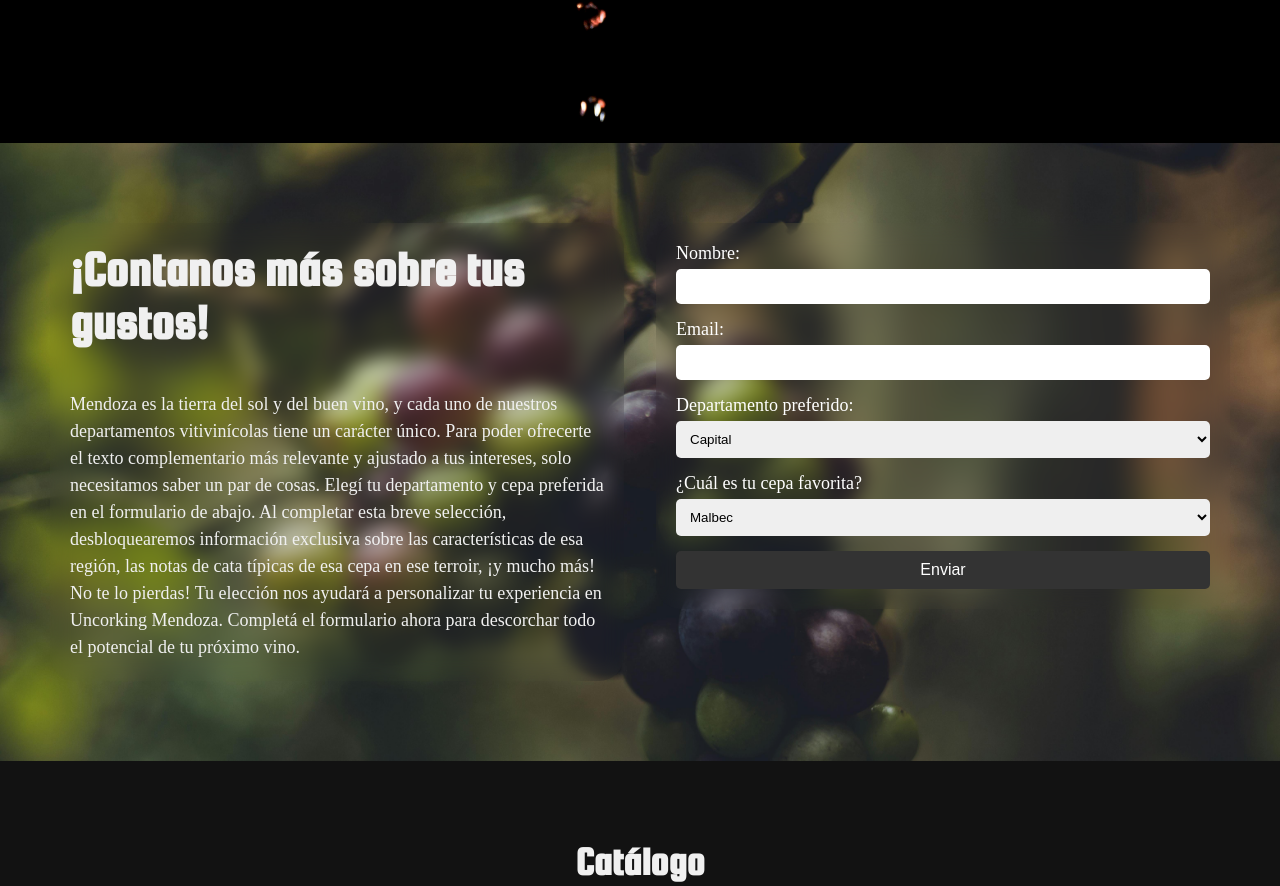
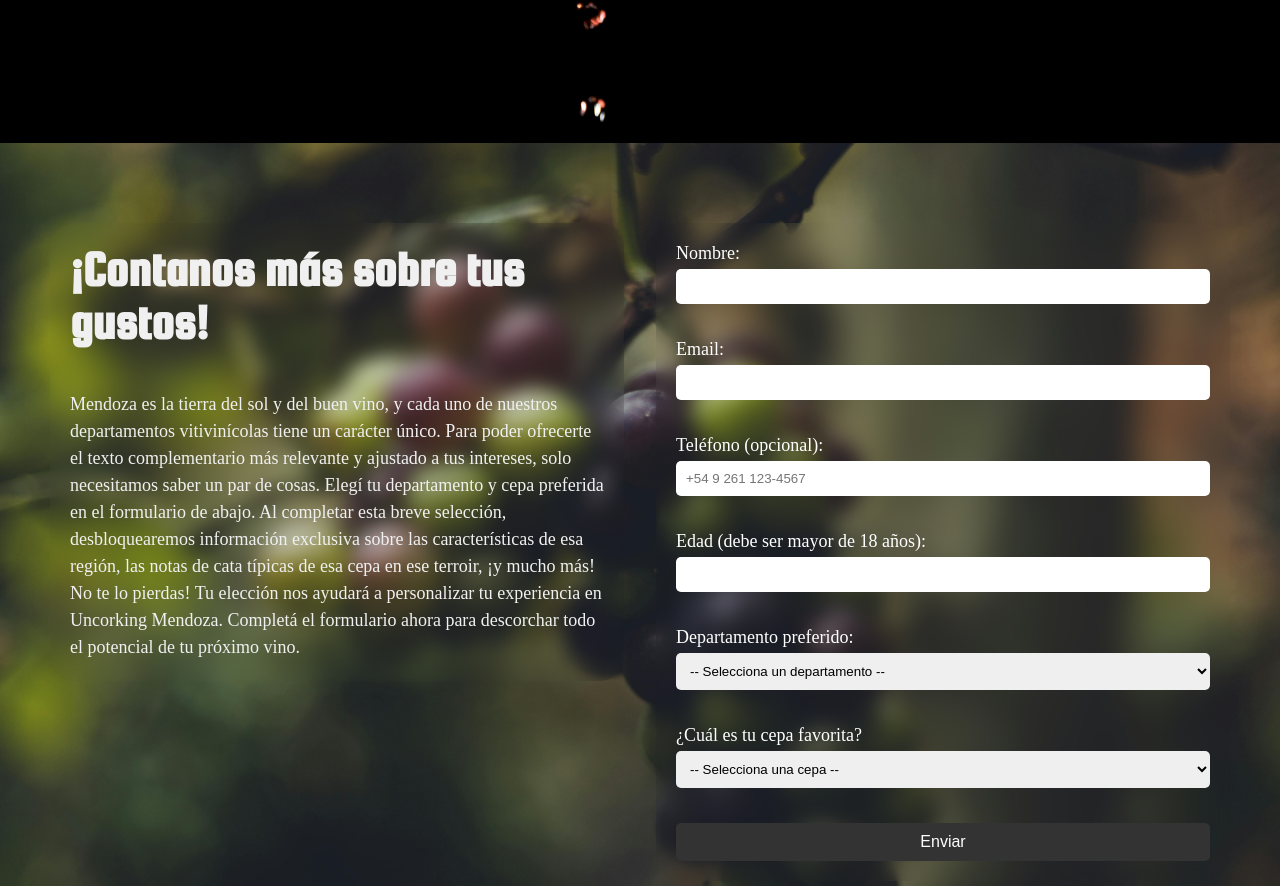
Before and after one commit to agustinAriel/agustinAriel.github.io, a plain HTML site: page index.html in a window 1280 px wide. Shown: the part 1587-2473 px from the top of the page. Drawn offline with Linux system fonts and the light colour scheme; a web font is replaced by a local one.

Commit message:
Update index.html

```diff
--- a/index.html
+++ b/index.html
@@ -71,7 +71,7 @@
             </div>
         </section>
 
-        <section class="formulario">
+        <!--<section class="formulario">
             <div class="textoform">
                 <h2>¡Contanos más sobre tus gustos!</h2>
                 <p>Mendoza es la tierra del sol y del buen vino, y cada uno de nuestros departamentos vitivinícolas tiene un carácter único. Para poder ofrecerte el texto complementario más relevante y ajustado a tus intereses, solo necesitamos saber un par de cosas.
@@ -121,6 +121,77 @@
                     <option value="pedro">Pedro Giménez</option>
                     <option value="moscatel">Moscatel de Alejandría</option>
                 </select>
+
+                <button type="submit">Enviar</button>
+            </form>
+        </section>-->
+        <section class="formulario">
+            <div class="textoform">
+                <h2>¡Contanos más sobre tus gustos!</h2>
+                <p>Mendoza es la tierra del sol y del buen vino, y cada uno de nuestros departamentos vitivinícolas tiene un carácter único. Para poder ofrecerte el texto complementario más relevante y ajustado a tus intereses, solo necesitamos saber un par de cosas.
+                Elegí tu departamento y cepa preferida en el formulario de abajo. Al completar esta breve selección, desbloquearemos información exclusiva sobre las características de esa región, las notas de cata típicas de esa cepa en ese terroir, ¡y mucho más!
+                No te lo pierdas! Tu elección nos ayudará a personalizar tu experiencia en Uncorking Mendoza. Completá el formulario ahora para descorchar todo el potencial de tu próximo vino.</p>
+            </div>
+
+            <form class="form" id="contactForm" novalidate>
+                <!-- Sección de mensajes -->
+                <div class="form-messages" id="formMessages"></div>
+
+                <label for="nombre">Nombre:</label>
+                <input type="text" id="nombre" name="nombre" required>
+                <span class="error-message" id="errorNombre"></span>
+
+                <label for="email">Email:</label>
+                <input type="email" id="email" name="email" required>
+                <span class="error-message" id="errorEmail"></span>
+
+                <label for="telefono">Teléfono (opcional):</label>
+                <input type="tel" id="telefono" name="telefono" placeholder="+54 9 261 123-4567">
+                <span class="error-message" id="errorTelefono"></span>
+
+                <label for="edad">Edad (debe ser mayor de 18 años):</label>
+                <input type="number" id="edad" name="edad" min="18" max="120" required>
+                <span class="error-message" id="errorEdad"></span>
+
+                <label for="departamento">Departamento preferido:</label>
+                <select id="departamento" name="departamento" required>
+                    <option value="">-- Selecciona un departamento --</option>
+                    <option value="capital">Capital</option>
+                    <option value="godoycruz">Godoy Cruz</option>
+                    <option value="guaymallen">Guaymallén</option>
+                    <option value="lasheras">Las Heras</option>
+                    <option value="lujan">Luján de Cuyo</option>
+                    <option value="maipu">Maipú</option>
+                    <option value="lavalle">Lavalle</option>
+                    <option value="sanmartin">San Martín</option>
+                    <option value="rivadavia">Rivadavia</option>
+                    <option value="junin">Junín</option>
+                    <option value="sanjose">San José</option>
+                    <option value="tupungato">Tupungato</option>
+                    <option value="tunuyan">Tunuyán</option>
+                    <option value="sanrafael">San Rafael</option>
+                    <option value="malargue">Malargüe</option>
+                    <option value="generalalvear">General Alvear</option>
+                    <option value="launion">La Unión</option>
+                    <option value="santarosa">Santa Rosa</option>
+                </select>
+                <span class="error-message" id="errorDepartamento"></span>
+
+                <label for="cepa">¿Cuál es tu cepa favorita?</label>
+                <select id="cepa" name="cepa" required>
+                    <option value="">-- Selecciona una cepa --</option>
+                    <option value="malbec">Malbec</option>
+                    <option value="cabernet">Cabernet Sauvignon</option>
+                    <option value="bonarda">Bonarda</option>
+                    <option value="syrah">Syrah</option>
+                    <option value="merlot">Merlot</option>
+                    <option value="torrontes">Torrontés</option>
+                    <option value="chardonnay">Chardonnay</option>
+                    <option value="sauvignon">Sauvignon Blanc</option>
+                    <option value="pedro">Pedro Giménez</option>
+                    <option value="moscatel">Moscatel de Alejandría</option>
+                </select>
+                <span class="error-message" id="errorCepa"></span>
 
                 <button type="submit">Enviar</button>
             </form>
```
